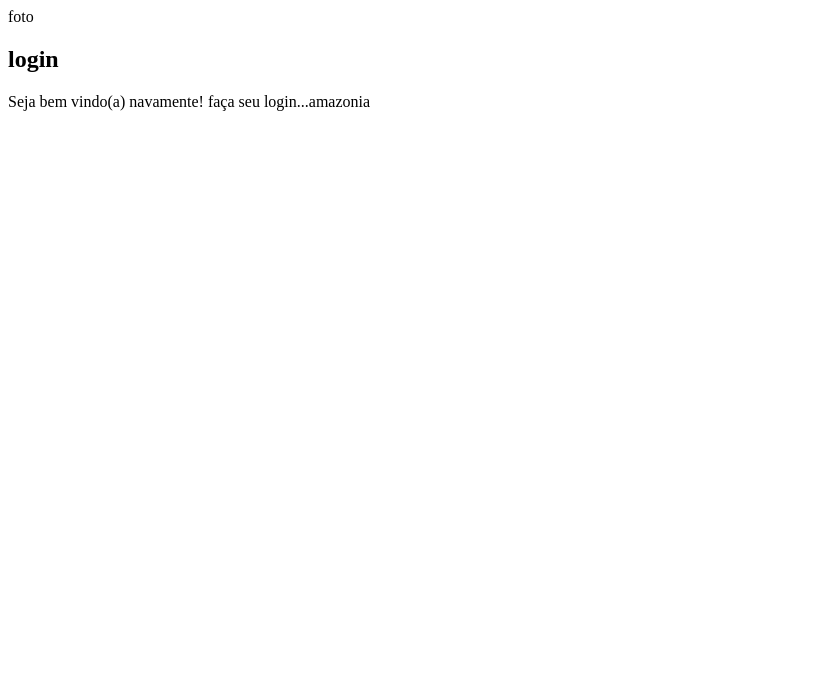
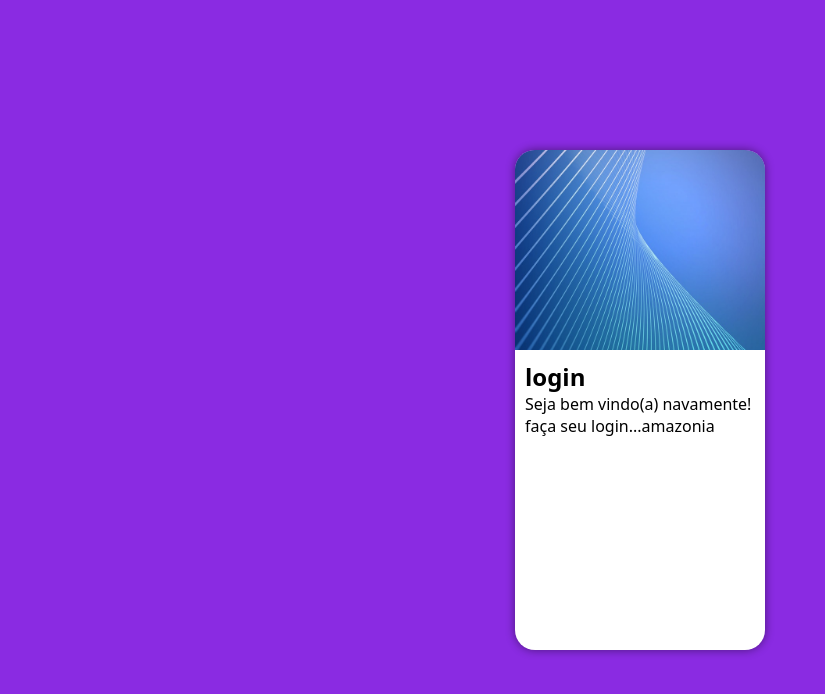
Before and after one commit to EduardoMicael/projeto-login, a plain HTML site: page index.html in a window 1280 px wide. Shown: the whole page, without its empty margins (0-825 px from the left). Drawn offline with Linux system fonts and the light colour scheme.

Commit message:
ajustando

```diff
--- a/estilos/style.css
+++ b/estilos/style.css
@@ -4,3 +4,48 @@
     verde: #49a09d
     lilas: #5f2c82
 */
+* {
+    font-family: system-ui, -apple-system, BlinkMacSystemFont, 'Segoe UI', Roboto, Oxygen, Ubuntu, Cantarell, 'Open Sans', 'Helvetica Neue', sans-serif;
+    padding: 0px;
+    margin: 0px;
+    box-sizing: border-box;
+}
+
+body, html {
+    background-color: blueviolet;
+    height: 100vh;
+    width: 100vw;
+}
+
+main {
+    position: relative;
+    height: 100vh;
+    width: 100vw;
+}
+
+section#login {
+    position: absolute;
+    top: 50%;
+    left: 50%;
+    transform: translate(-50%, -50%);
+    overflow: hidden; /*Esconde tudo que estiver fora da borda*/
+
+    background-color: white;
+    width: 250px;
+    height: 500px;
+    border-radius: 20px;
+    box-shadow: 0px 0px 10px rgba(0, 0, 0, 0.459);
+}
+
+section#login > div#imagem {
+    display: block;
+    background: blueviolet url(../imagens/metal.jpg) no-repeat;
+    background-size: cover;
+    background-position: left, bottom;
+    height: 200px;
+}
+
+section#login > div#formulario {
+    display: block;
+    padding: 10px;
+}
--- a/index.html
+++ b/index.html
@@ -12,7 +12,6 @@
         <section id="login">
 
             <div id="imagem">
-                foto
             </div>
 
             <div id="formulario">
```
